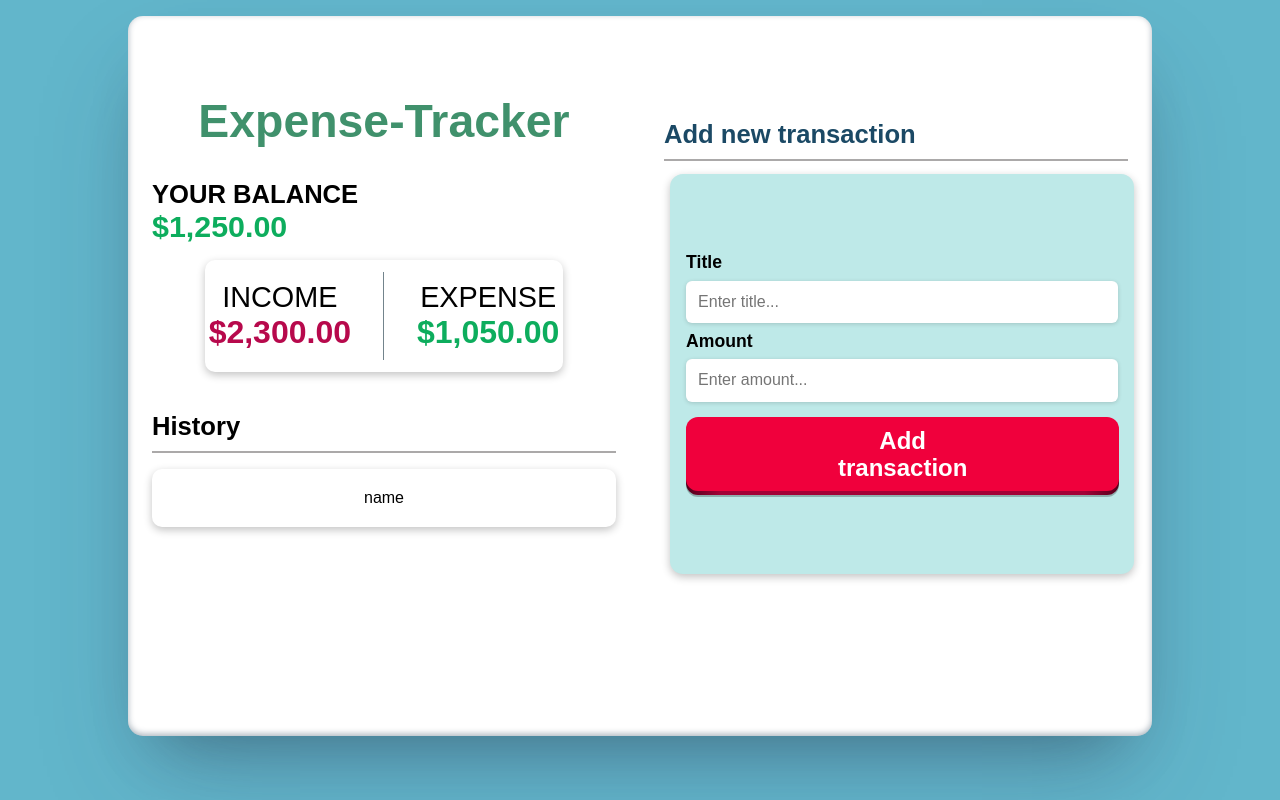
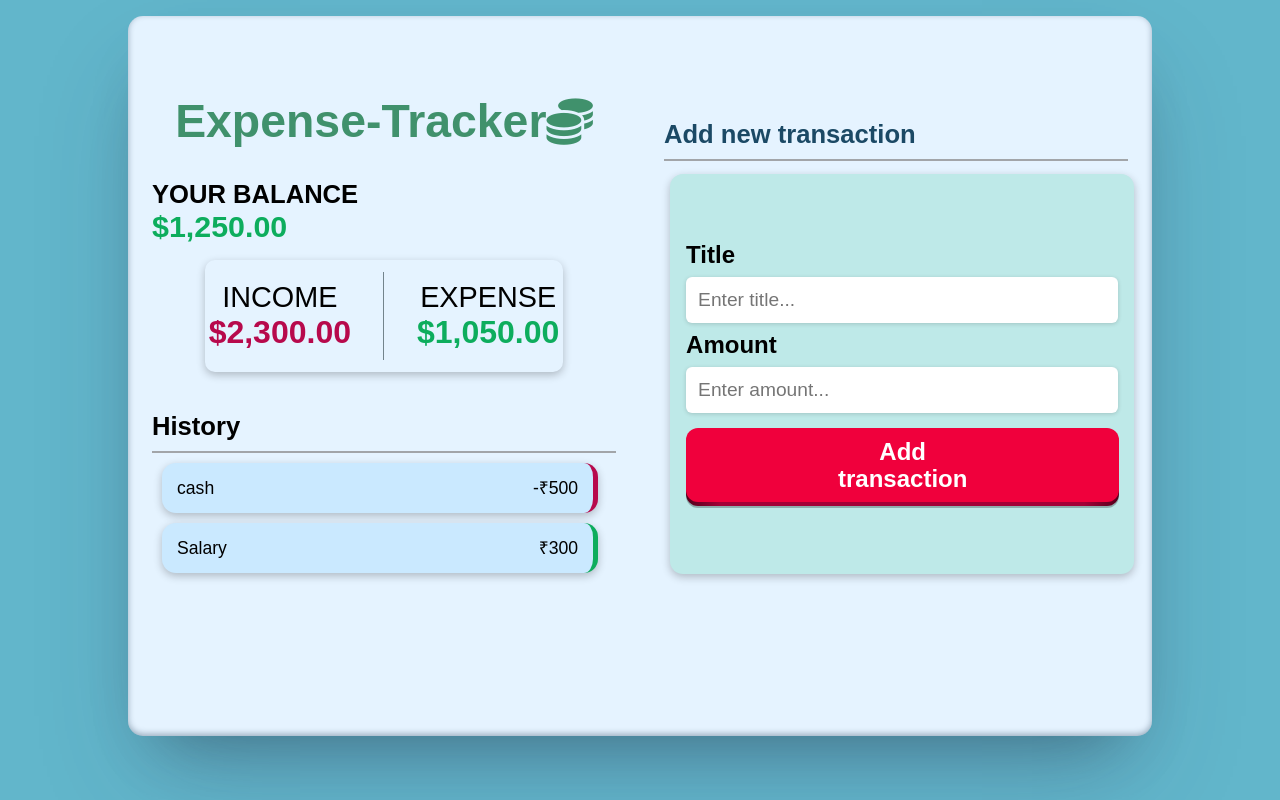
Before and after one commit to SathishSAKA26/Expense-tracker, a plain HTML site: page index.html in a window 1280 px wide. Drawn offline with Linux system fonts and the light colour scheme; a web font is replaced by a local one.

Commit message:
css update

```diff
--- a/index.html
+++ b/index.html
@@ -31,7 +31,9 @@
       <!-- header -->
       <div class="header">
         <!-- Expense title -->
-        <h1 class="main-title">Expense-Tracker</h1>
+        <h1 class="main-title">
+          Expense-Tracker<i class="fa-sharp fa-solid fa-coins"></i>
+        </h1>
         <!-- Balance -->
         <div class="balance">
           <p class="balance-title">YOUR BALANCE</p>
@@ -52,7 +54,14 @@
         <div class="history">
           <h2 class="his-title">History</h2>
           <hr />
-          <li class="his-list">name</li>
+          <ul class="his-list" id="list">
+            <li class="minus">
+              cash <span>-₹500</span><button class="delete-btn">x</button>
+            </li>
+            <li class="plus">
+              Salary <span>₹300</span><button class="delete-btn">x</button>
+            </li>
+          </ul>
         </div>
       </div>
       <!-- footer -->
--- a/scripts/script.js
+++ b/scripts/script.js
@@ -0,0 +1,4 @@
+'use strict'
+
+// get elements
+const
--- a/styles/style.css
+++ b/styles/style.css
@@ -57,7 +57,7 @@ li {
   min-height: 98vh;
   margin: 1rem;
   border: 2px solid var(--clr-black);
-  background-color: #ffffff;
+  background-color: rgb(229, 243, 255);
   border-radius: 15px;
   border: none;
   box-shadow: var(--box-shadow);
@@ -134,16 +134,45 @@ li {
   margin-bottom: 0.6rem;
 }
 
-.his-list {
-  width: 100%;
-  height: 7.2vh;
+.his-list li {
+  font-size: 1.1rem;
+  font-weight: 500;
+  background-color: var(--clr-columbia-blue);
+  box-shadow: rgba(0, 0, 0, 0.24) 0px 3px 8px;
+  color: #000;
+  border-radius: 14px;
   display: flex;
-  justify-content: center;
-  align-items: center;
-  margin-top: 1rem;
-  border: none;
-  box-shadow: rgba(0, 0, 0, 0.24) 0px 3px 8px;
-  border-radius: 10px;
+  justify-content: space-between;
+  position: relative;
+  padding: 15px;
+  margin: 10px;
+  width: 94%;
+}
+
+.his-list li.plus {
+  border-right: 5px solid var(--clr-lite-green);
+}
+
+.his-list li.minus {
+  border-right: 5px solid var(--clr-amaranth-purple);
+}
+
+.delete-btn {
+  background-color: var(--clr-amaranth-purple);
+  border: 0;
+  color: var(--clr-columbia-blue);
+  font-size: 1.5rem;
+  padding: 2px 5px;
+  position: absolute;
+  top: 50%;
+  left: 0%;
+  transform: translate(-100%, -50%);
+  opacity: 0;
+  transition: opacity 0.3s ease;
+}
+
+.his-list li:hover .delete-btn {
+  opacity: 1;
 }
 
 .add-transaction {
@@ -353,13 +382,18 @@ button:focus:not(:focus-visible) {
 
   .enter-title,
   .enter-amount {
+    font-size: 1.2rem;
     padding: 12px;
-    gap: 1.8rem;
   }
 
-  .front{
+  .front {
     font-size: 1.5rem;
     font-weight: 600;
-    padding: 0.6rem 9.5rem ;
+    padding: 0.6rem 9.5rem;
+  }
+
+  .title,
+  .amount {
+    font-size: 1.5rem;
   }
 }
```
